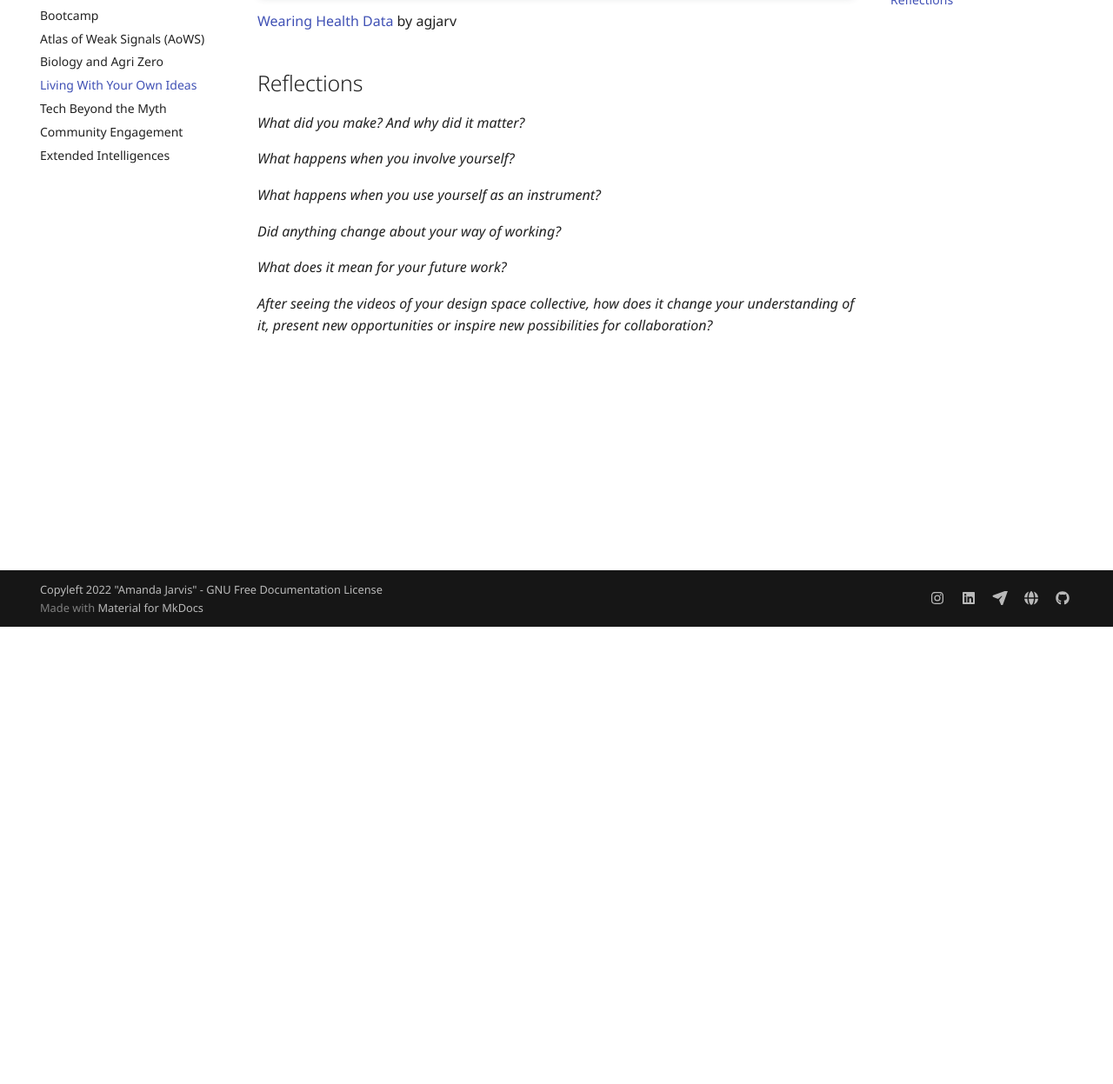
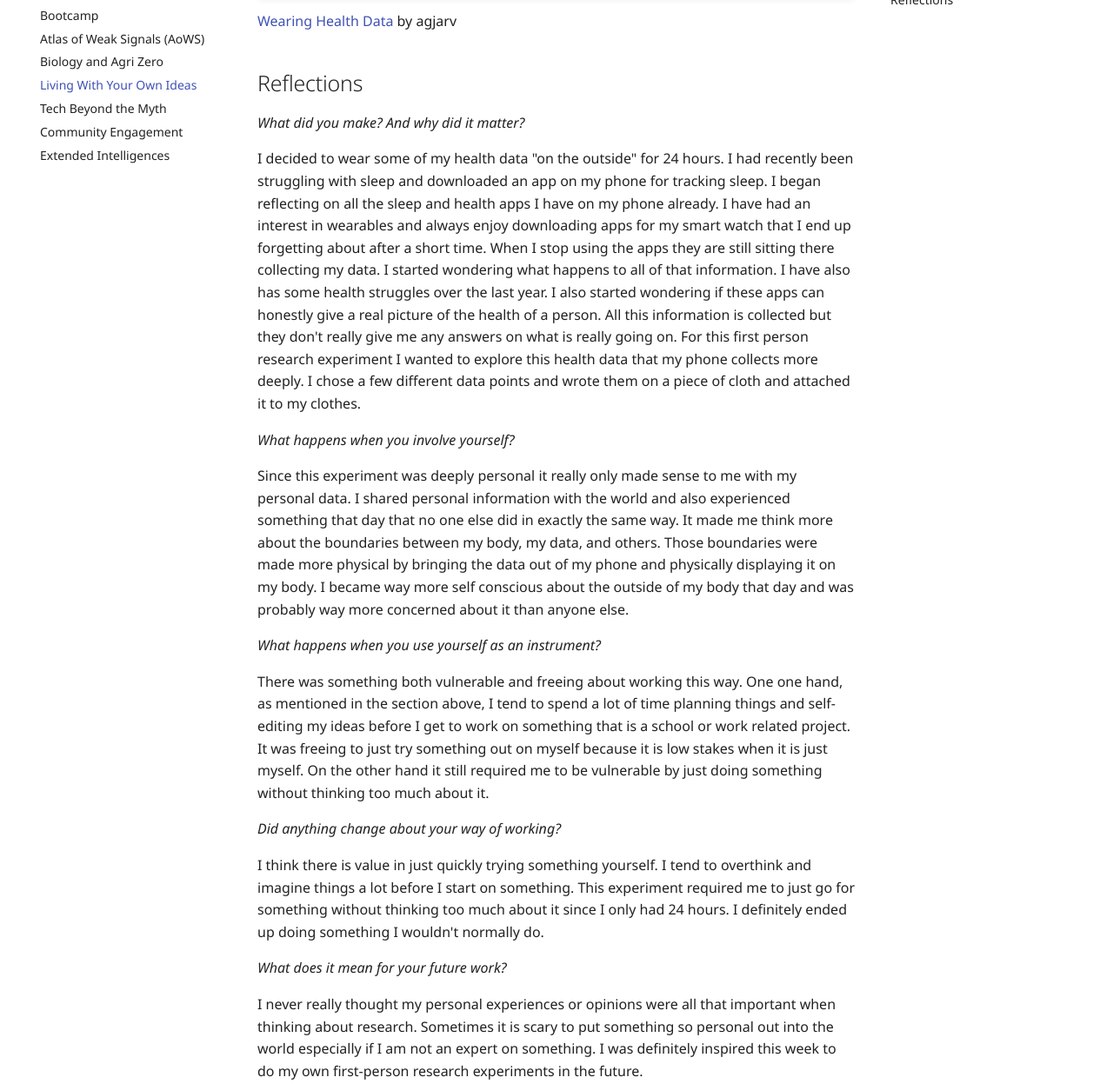
Before and after one commit to agjarv/MDEF, an MkDocs documentation site: the page built from docs/term01/livingwithyourideas.md, in a window 1280 px wide and 1400 px high, scrolled down 526 px, cut to the strip 153-1400 px from the top of the window. Shown: the whole strip at 87% size. Built offline with MkDocs 1.6.1 and Material for MkDocs 9.7.7, drawn with Linux system fonts in a browser that asks for light colours; comment, search, counter and statistics services are not loaded; some of the changed text lies outside the part shown.

Commit message:
living your  own ideas

```diff
--- a/docs/term01/livingwithyourideas.md
+++ b/docs/term01/livingwithyourideas.md
@@ -15,12 +15,24 @@
 
 *What did you make? And why did it matter?*
 
+I decided to wear some of my health data "on the outside" for 24 hours. I had recently been struggling with sleep and downloaded an app on my phone for tracking sleep. I began reflecting on all the sleep and health apps I have on my phone already. I have had an interest in wearables and always enjoy downloading apps for my smart watch that I end up forgetting about after a short time. When I stop using the apps they are still sitting there collecting my data. I started wondering what happens to all of that information. I have also has some health struggles over the last year. I also started wondering if these apps can honestly give a real picture of the health of a person. All this information is collected but they don't really give me any answers on what is really going on. For this first person research experiment I wanted to explore this health data that my phone collects more deeply. I chose a few different data points and wrote them on a piece of cloth and attached it to my clothes.
+
 *What happens when you involve yourself?*
+
+ Since this experiment was deeply personal it really only made sense to me with my personal data. I shared personal information with the world and also experienced something that day that no one else did in exactly the same way. It made me think more about the boundaries between my body, my data, and others. Those boundaries were made more physical by bringing the data out of my phone and physically displaying it on my body. I became way  more self conscious about the outside of my body that day and was probably way more concerned about it  than  anyone else.
 
 *What happens when you use yourself as an instrument?*
 
+There was something both vulnerable and freeing about working this way. One one hand, as mentioned in the section above, I tend to spend a lot of time planning things and self-editing my ideas before I get to work on something that is a school or work related project. It was freeing to just try something out on myself because it is low stakes when it is just myself. On the other hand it still required me to be vulnerable by just doing something without thinking too much about it.
+
 *Did anything change about your way of working?*
+
+I think there is value in just quickly trying something yourself. I tend to overthink and imagine things a lot before I start on something. This experiment required me to just go for something without thinking too much about it since I only had 24 hours. I definitely ended up doing something I wouldn't normally do.
 
 *What does it mean for your future work?*
 
+I never really thought my personal experiences or opinions were all that important when thinking about research. Sometimes it is scary to put something so personal out into the world especially if I am not an expert on something. I was definitely inspired this week to do my own first-person research experiments in  the future.
+
 *After seeing the videos of your design space collective, how does it change your understanding of it, present new opportunities or inspire new possibilities for collaboration?*
+
+It was definitely interesting to see what everyone else was doing. There were a whole lot more diverse interests and opportunities than I realized before. I identified a couple of other classmates that were also working in the areas of wearables and health data this week.
```
